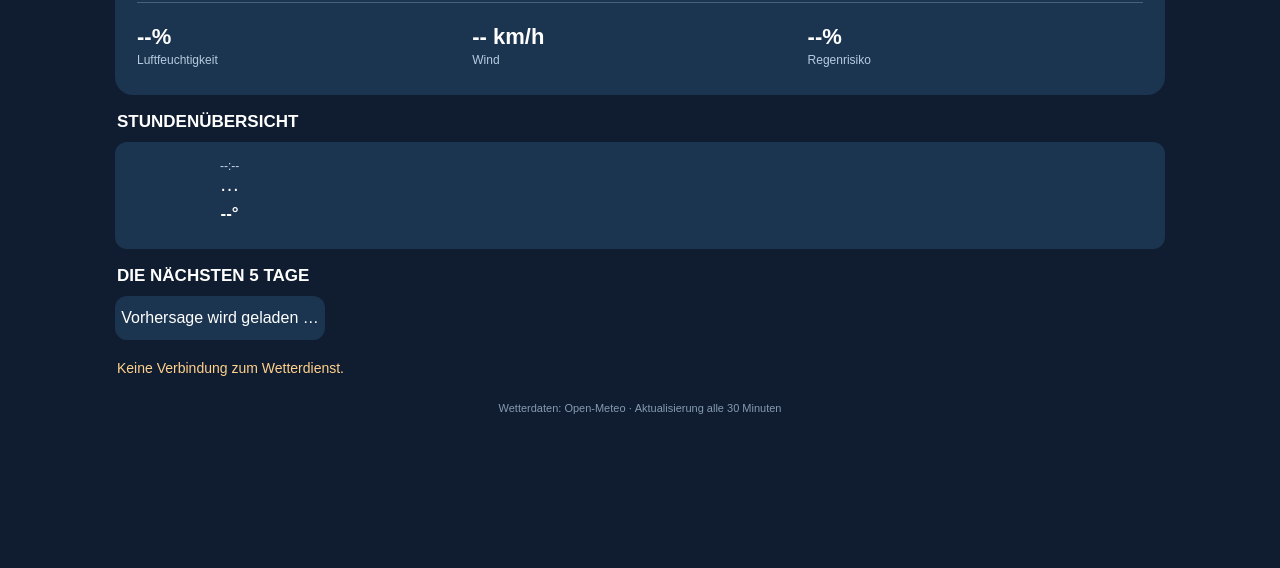
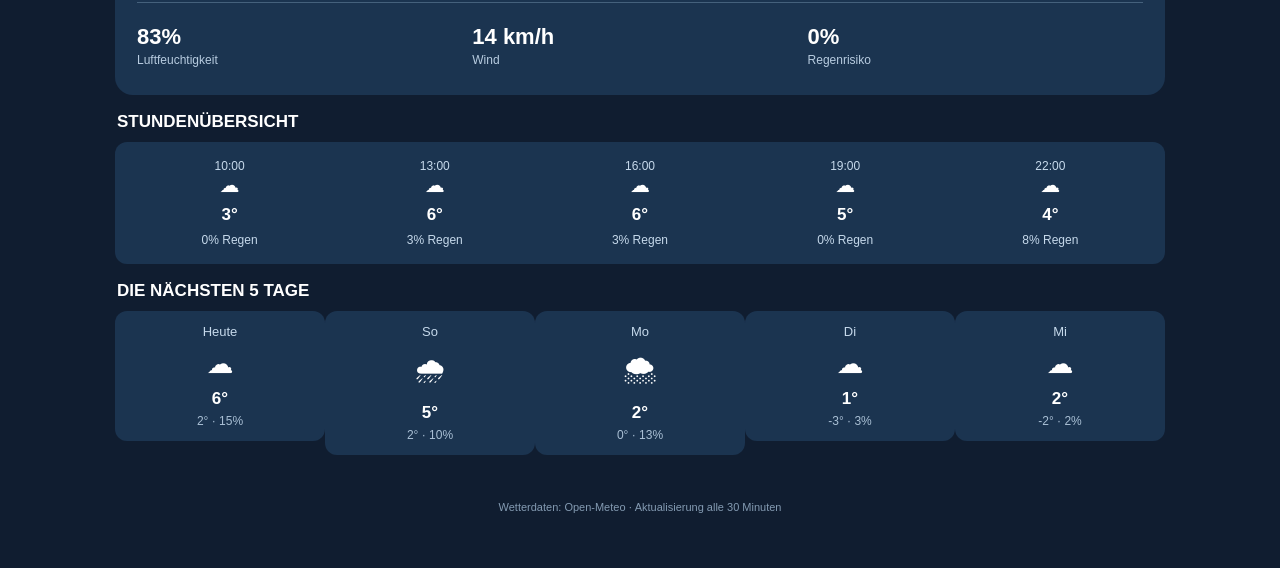
Before and after one commit to 58mmbw5wy2-art/Wetterstation-wf, a plain HTML site: page index.html in a window 1280 px wide. Shown: the part 232-800 px from the top of the page. Drawn offline with Linux system fonts and the light colour scheme; no server answers.

Commit message:
Change weather API URL to local JSON file
Updated weather API URL to use local weather.json file.

```diff
--- a/index.html
+++ b/index.html
@@ -74,11 +74,7 @@ body{padding:14px;box-sizing:border-box}
 <script type="text/javascript">
 (function(){
 var lat=51.3397, lon=12.3731;
-var url="https://api.open-meteo.com/v1/forecast?latitude="+lat+"&longitude="+lon+
-"&current=temperature_2m,relative_humidity_2m,apparent_temperature,is_day,precipitation,weather_code,wind_speed_10m"+
-"&hourly=temperature_2m,precipitation_probability,weather_code"+
-"&daily=weather_code,temperature_2m_max,temperature_2m_min,precipitation_probability_max"+
-"&forecast_days=5&timezone=Europe%2FBerlin&wind_speed_unit=kmh";
+var url="weather.json";
 function icon(code,day){
  if(code===0)return day?"☀":"☾";
  if(code===1)return day?"🌤":"☁";
@@ -114,7 +110,7 @@ function dayName(s,i){
 }
 function load(){
  var x=new XMLHttpRequest();
- x.open("GET",url,true);
+ x.open("GET",url+"?t="+new Date().getTime(),true);
  x.onreadystatechange=function(){
   if(x.readyState!==4)return;
   if(x.status<200||x.status>=300){
```
